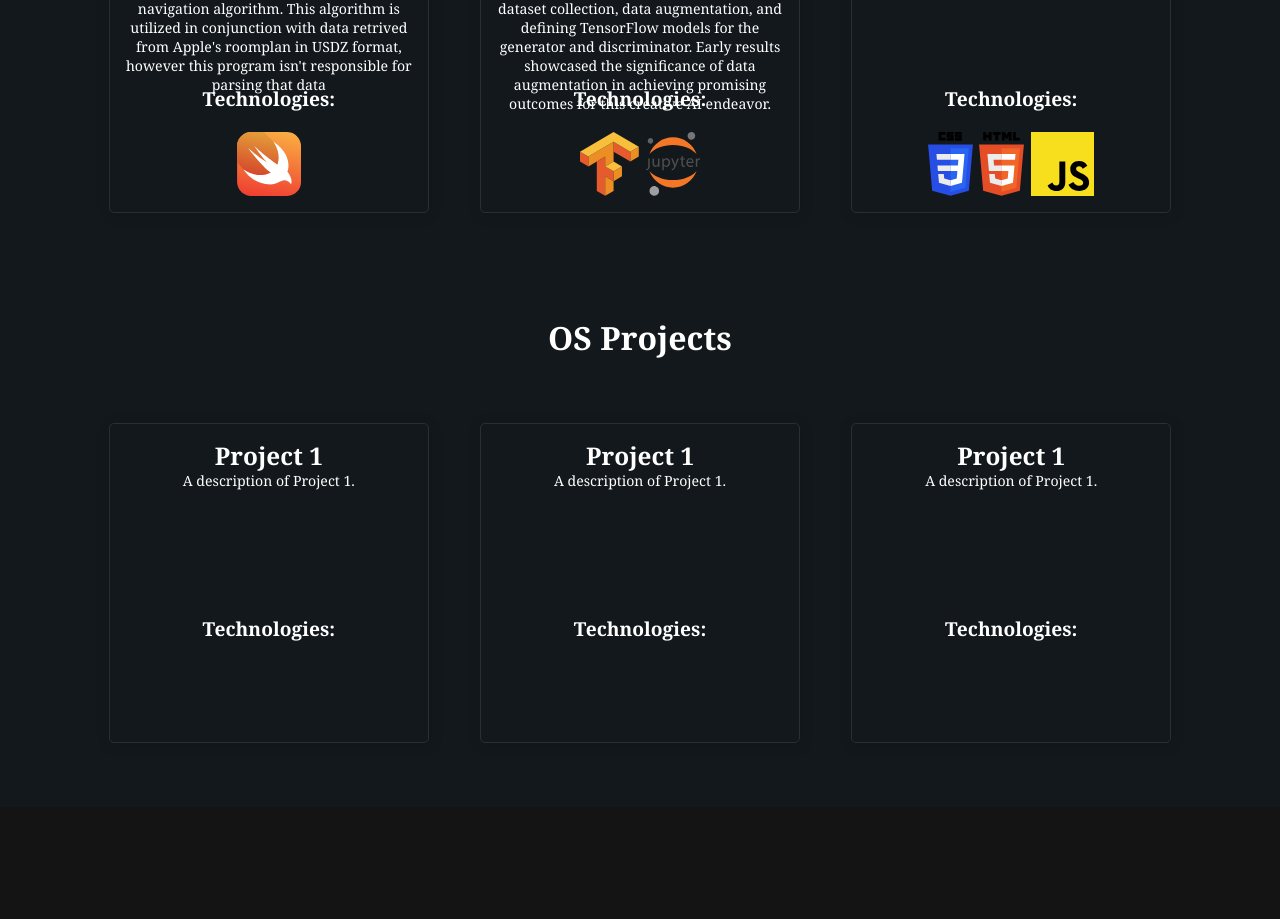
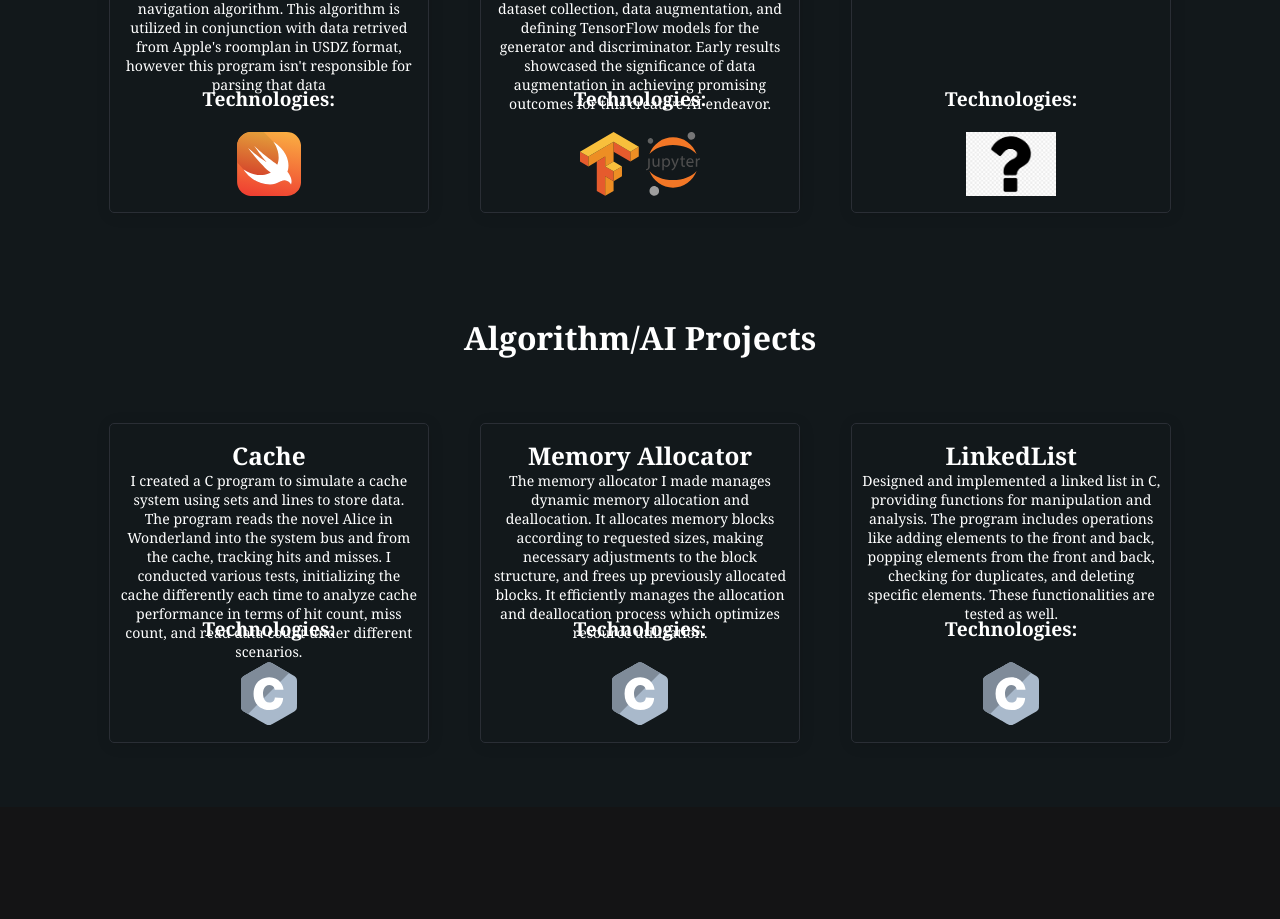
Before and after one commit to esrig1/esrig.net, a React (Create React App) app: page /project in a window 1280 px wide. Shown: the part 1300-2219 px from the top of the page. Built offline with nearby package versions, Linux system fonts and the light colour scheme.

Commit message:
all projects added to project page

```diff
--- a/src/components/project/projectSections/BackendProjects.js
+++ b/src/components/project/projectSections/BackendProjects.js
@@ -13,9 +13,7 @@ const techStackImages2 = [
 ];
 
 const techStackImages3 = [
-<img src='/TechStackIcons/css-3.svg' alt='HTML' />,
-<img src='/TechStackIcons/html-5.svg' alt='CSS' />,
-<img src='/TechStackIcons/javascript.svg' alt='JavaScript' />,
+<img src='/TechStackIcons/idk.png' alt='idk' />,
 
 ];
 
@@ -41,8 +39,8 @@ return (
     />
     <ProjectBox
       title="Coming Soon!"
-      description="If I could sit around all day and make personal projects, I would :)"
-      demoLink="https://example.com/project1-demo"
+      description="Please do not click on this box it's not done yet. I'm asking very nicely."
+      demoLink="https://www.youtube.com/watch?v=dQw4w9WgXcQ"
       techStackImages={techStackImages3}
     />
   </div>
--- a/src/components/project/projectSections/OSProjects.js
+++ b/src/components/project/projectSections/OSProjects.js
@@ -3,30 +3,45 @@ import ProjectBox from '../ProjectBox'
 import "./XYZProjects.css"
 
 const OSProjects = () => {
+  const techStackImages1 = [
+    <img src='/TechStackIcons/c.svg' alt='C' />,
+];
+
+const techStackImages2 = [
+  <img src='/TechStackIcons/c.svg' alt='C' />,
+];
+
+const techStackImages3 = [
+<img src='/TechStackIcons/c.svg' alt='C' />,
+
+];
+
+
 return (
   <div className='project-container'>
-         <h1>OS Projects</h1>
+   <h1>Algorithm/AI Projects</h1>
   <div className='project-boxes'>
     <ProjectBox
-            title="Project 1"
-            description="A description of Project 1."
-            technologies="React, Node.js, MongoDB"
-            githubLink="https://github.com/example/project1"
-            demoLink="https://example.com/project1-demo"
+      title="Cache"
+      description="I created a C program to simulate a cache system using sets and lines to store data. The program reads the novel Alice in Wonderland into the system bus and from the cache, tracking hits and misses.
+      I conducted various tests, initializing the cache differently each time to analyze cache performance in terms of hit count, miss count, and read data count under different scenarios."
+      demoLink="https://github.com/esrig1/C_Cache"
+      techStackImages={techStackImages1}
     />
     <ProjectBox
-            title="Project 1"
-            description="A description of Project 1."
-            technologies="React, Node.js, MongoDB"
-            githubLink="https://github.com/example/project1"
-            demoLink="https://example.com/project1-demo"
+      title="Memory Allocator"
+      description="
+      The memory allocator I made manages dynamic memory allocation and deallocation. It allocates memory blocks according to requested sizes, making necessary adjustments to the block structure,
+      and frees up previously allocated blocks. It efficiently manages the allocation and deallocation process which optimizes resource utilization."
+      demoLink="https://github.com/esrig1/C-Memory-Allocator"
+      techStackImages={techStackImages2}
     />
     <ProjectBox
-            title="Project 1"
-            description="A description of Project 1."
-            technologies="React, Node.js, MongoDB"
-            githubLink="https://github.com/example/project1"
-            demoLink="https://example.com/project1-demo"
+      title="LinkedList"
+      description="Designed and implemented a linked list in C, providing functions for manipulation and analysis. The program includes operations like adding elements to the front and
+      back, popping elements from the front and back, checking for duplicates, and deleting specific elements. These functionalities are tested as well."
+      demoLink="https://github.com/esrig1/C_Linked_List/"
+      techStackImages={techStackImages3}
     />
   </div>
   </div>
```
Also changed, not shown: public/TechStackIcons/idk.png (added). Lines whose indentation alone changed are shown as unchanged.
